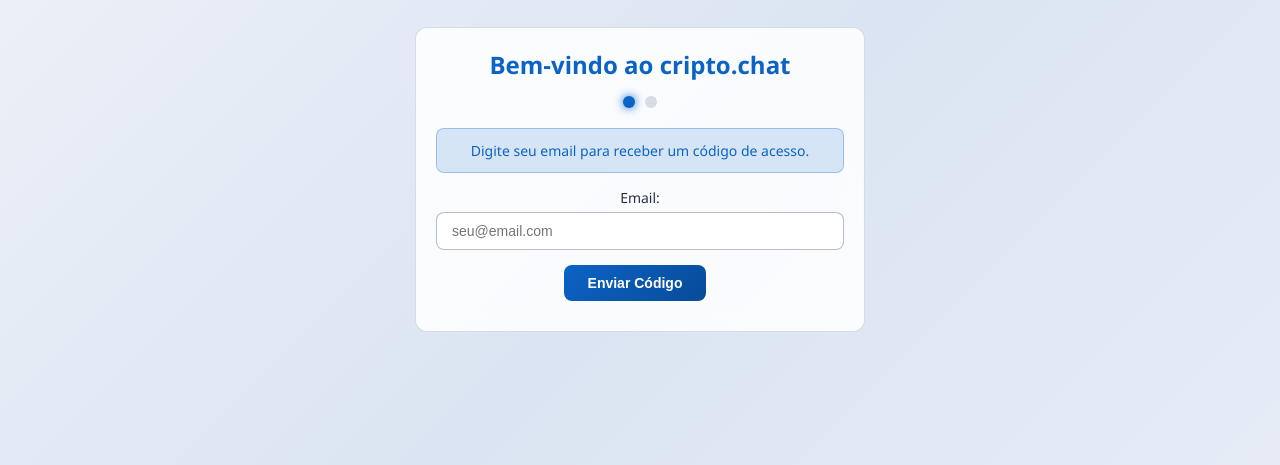
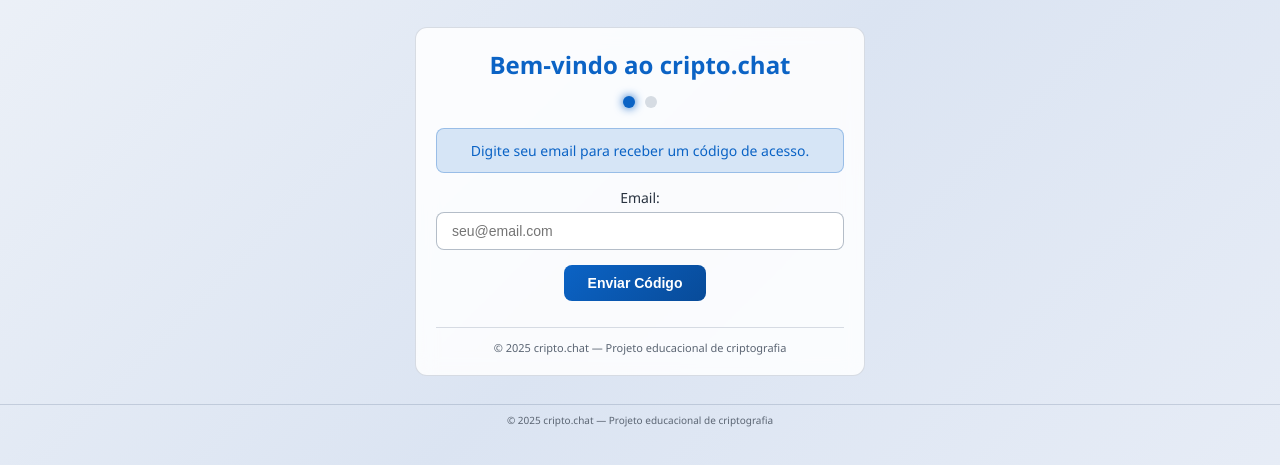
Before and after one commit to devtriton/cripto.chat, a plain HTML site: page index.html in a window 1280 px wide. Shown: the part 143-608 px from the top of the page. Drawn offline with Linux system fonts and the light colour scheme.

Commit message:
Copyright © 2025 cripto.chat — em login, rodapé, abas e console

```diff
--- a/index.html
+++ b/index.html
@@ -315,6 +315,11 @@
         .hidden { display: none !important; }
         .login-container { max-width: 450px; margin: 0 auto; }
         .login-step { text-align: center; }
+        .login-copyright, .footer-copyright, .tab-footer-copyright {
+            text-align: center; font-size: 11px; color: var(--texto-fraco);
+            margin-top: 16px; padding-top: 12px; border-top: 1px solid var(--painel-borda);
+        }
+        .footer-copyright { margin-top: 8px; padding-top: 8px; font-size: 10px; }
         .otp-input { font-size: 28px; letter-spacing: 12px; text-align: center; font-family: 'Courier New', monospace; }
         .step-indicator { display: flex; justify-content: center; gap: 10px; margin-bottom: 20px; }
         .step-dot { width: 12px; height: 12px; border-radius: 50%; background: var(--painel-borda); transition: all 0.3s; }
@@ -819,6 +824,7 @@
                 <button class="btn-success" onclick="verificarOTP()">Verificar e Entrar</button>
                 <button class="btn-secondary" onclick="voltarParaEmail()">Voltar</button>
             </div>
+            <div class="login-copyright">© 2025 cripto.chat — Projeto educacional de criptografia</div>
         </div>
 
         <!-- ========== PAINEL PRINCIPAL ========== -->
@@ -935,6 +941,7 @@
                     </div>
                 </div>
             </div>
+            <div class="tab-footer-copyright">© 2025 cripto.chat — Projeto educacional de criptografia</div>
 
             <!-- TAB: EDUCACIONAL -->
             <div id="tabEducacional" class="tab-content">
@@ -1310,6 +1317,7 @@
                     </ul>
                 </div>
             </div>
+            <div class="tab-footer-copyright">© 2025 cripto.chat — Projeto educacional de criptografia</div>
         </div>
 
         <!-- ADM MODAL -->
@@ -1339,6 +1347,7 @@
             <button class="btn-secondary tu-btn fb-sair" onclick="desconectar()">Sair</button>
         </div>
     </div>
+    <div class="footer-copyright">© 2025 cripto.chat — Projeto educacional de criptografia</div>
 
     <script>
         // ============================================================
@@ -1430,6 +1439,8 @@
         // Conectar WebSocket automaticamente ao carregar (para o botão Modo Demo)
         if (MODO !== 'pages') {
             window.addEventListener('load', () => {
+                console.log('%c🔐 cripto.chat v2025', 'font-size:14px;font-weight:bold;color:#c4a35a');
+                console.log('%c© 2025 cripto.chat — Projeto educacional de criptografia', 'font-size:11px;color:#888');
                 console.log('[cripto.chat] Conectando WebSocket...');
                 const sessaoRestaurada = restaurarSessaoSalva();
                 tentativasWs = 0;
```
